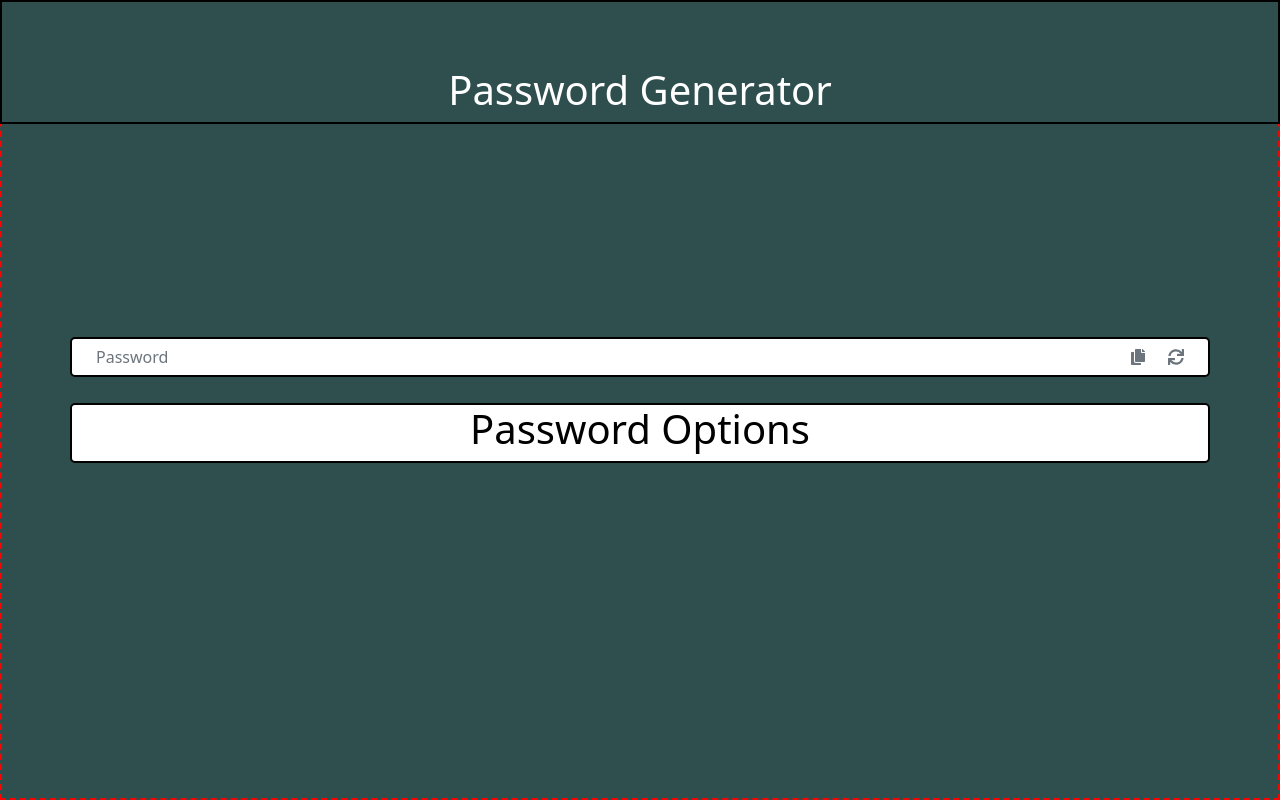
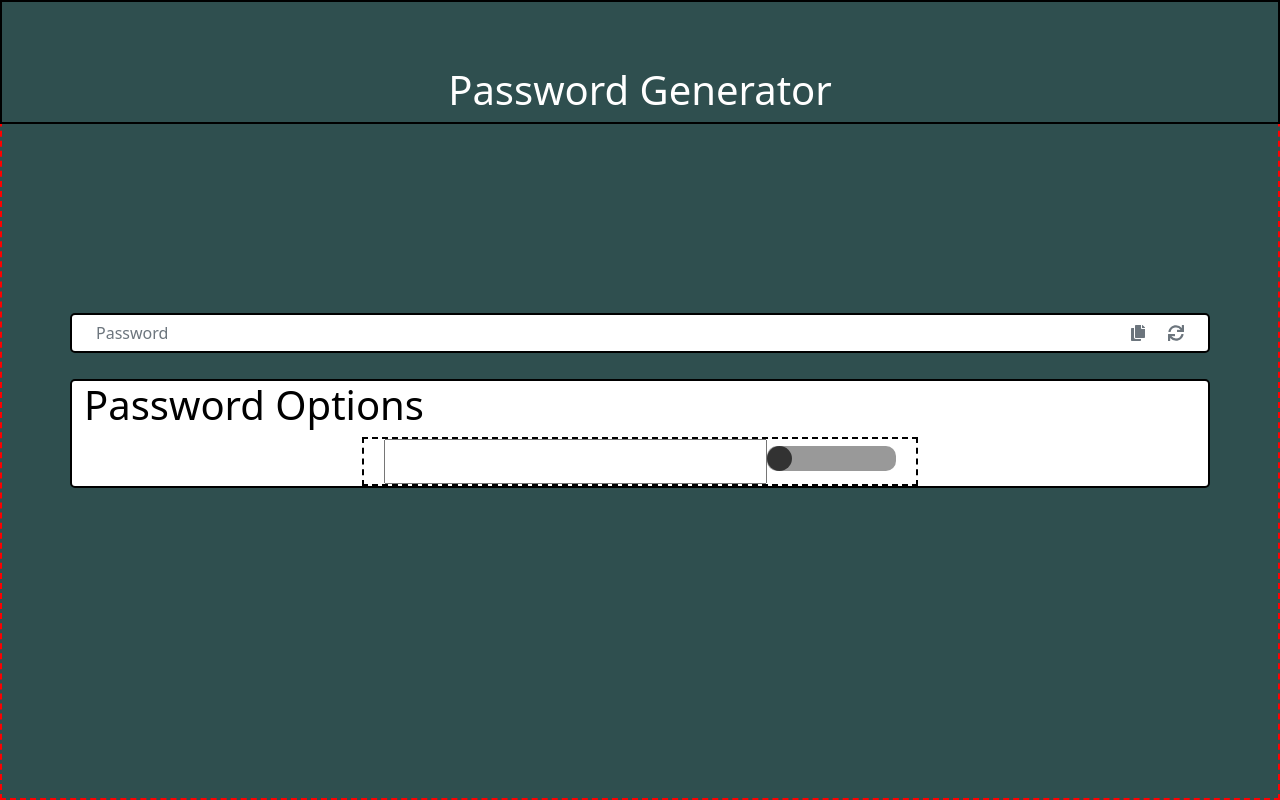
Before and after one commit to MichOchieng/passwordGen, a React (Create React App) app: page / in a window 1280 px wide. Built offline with nearby package versions, Linux system fonts and the light colour scheme.

Commit message:
Added slider inputs

```diff
--- a/src/components/passswordOptions.js
+++ b/src/components/passswordOptions.js
@@ -5,9 +5,16 @@ class Options extends Component{
     render(){
         return(
             <div className = "Options">
-                <h1>Password Options</h1>
+                <h1 id = "optionH1">Password Options</h1>
+
+                <div class="sliderContainer">
+                    <input id="sliderInfo"></input>
+                    <input type="range" min="6" max="256" value="6" class="slider" id="mySlider"></input>
+
+                </div>
 
             </div>
+
         );
     }
 
```
